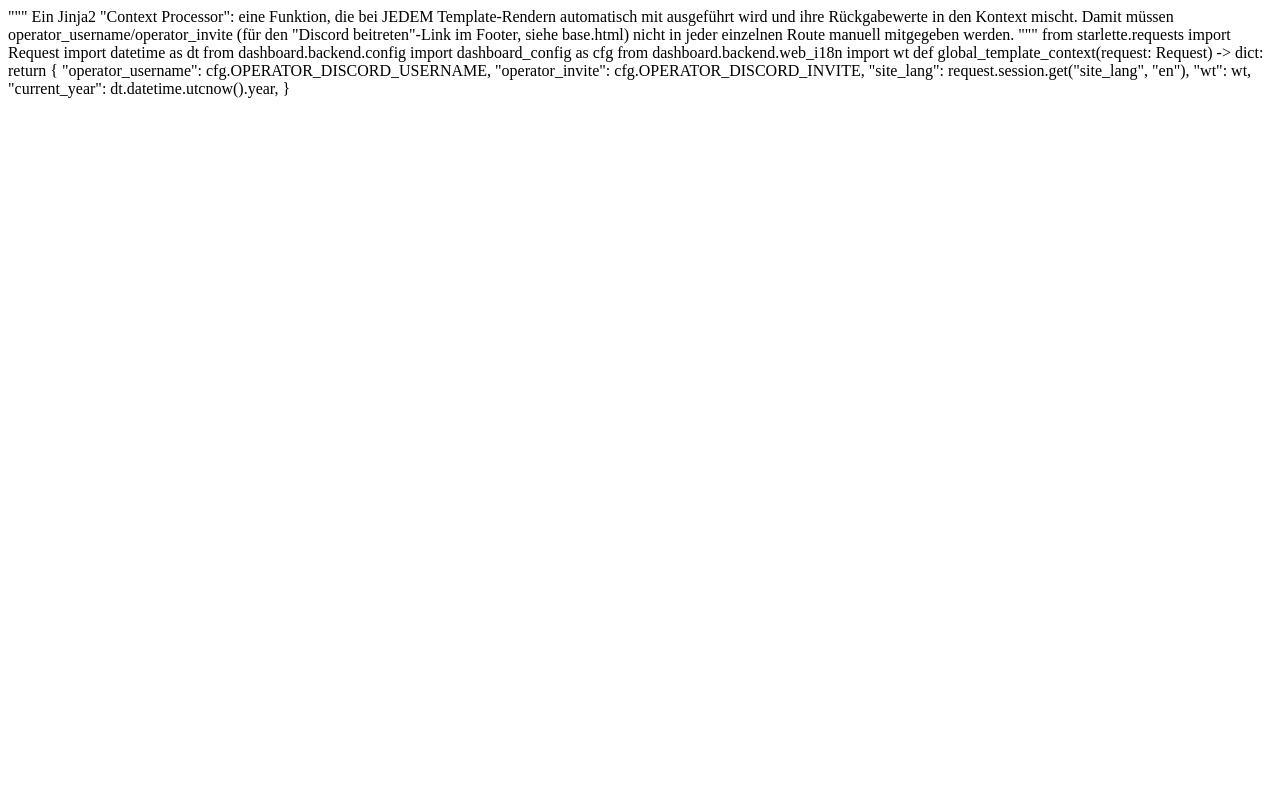
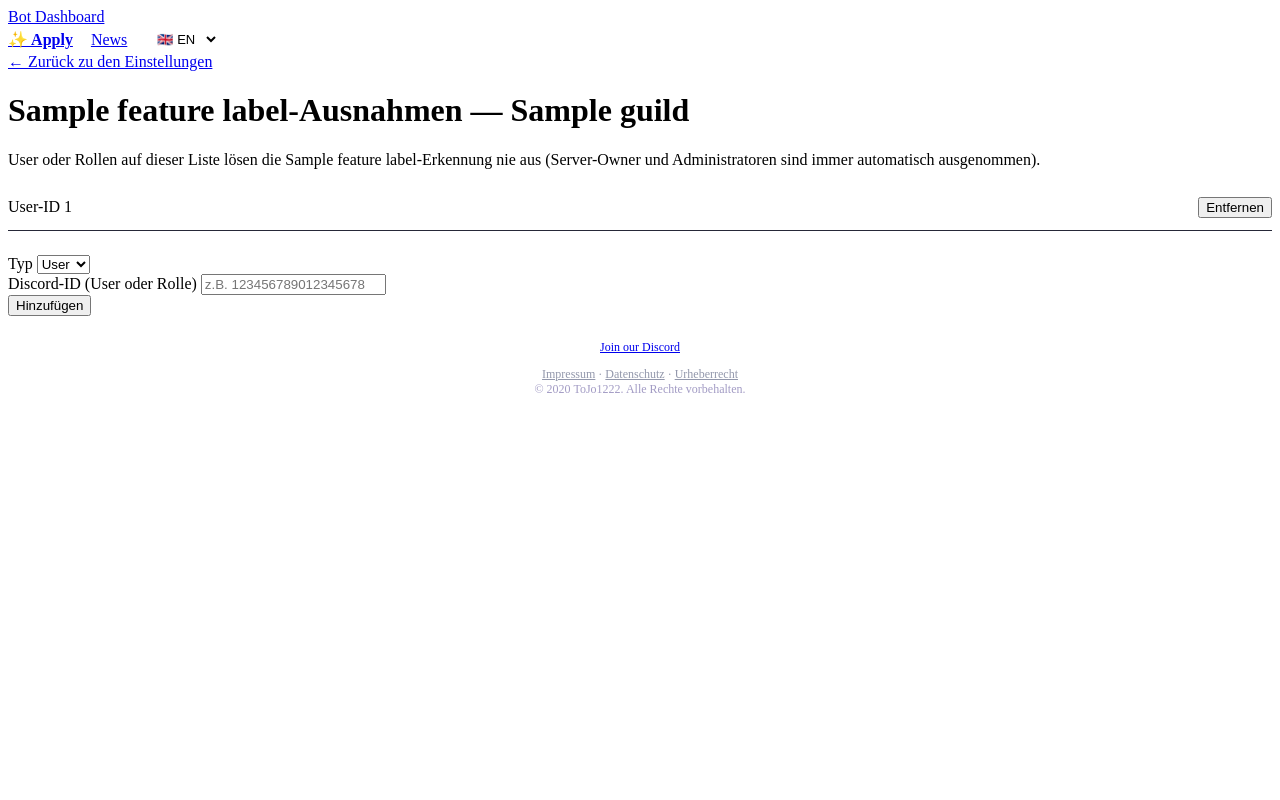
Before and after one commit to tojo01222-cloud/discord-bot-dashboard, a FastAPI app: template dashboard/backend/templates/dash_exemptions.html in a window 1280 px wide. Run offline with FastAPI, Linux system fonts and the light colour scheme; the template is opened without the code that fills it: most values are stand-ins (such as "Sample title", 1, 10 or a date in 2020); parts of the project's set-up code (start-up, migrations or seed data) failed here and were passed over.

Commit message:
Update dash_exemptions.html

```diff
--- a/dashboard/backend/templates/dash_exemptions.html
+++ b/dashboard/backend/templates/dash_exemptions.html
@@ -1,22 +1,35 @@
-"""
-Ein Jinja2 "Context Processor": eine Funktion, die bei JEDEM Template-Rendern
-automatisch mit ausgeführt wird und ihre Rückgabewerte in den Kontext
-mischt. Damit müssen operator_username/operator_invite (für den
-"Discord beitreten"-Link im Footer, siehe base.html) nicht in jeder
-einzelnen Route manuell mitgegeben werden.
-"""
-from starlette.requests import Request
-import datetime as dt
+{% extends "base.html" %}
+{% block title %}{{ feature_label }}-Ausnahmen — {{ guild.name }}{% endblock %}
+{% block content %}
+<a href="/dashboard/{{ guild.id }}" class="back-link">← Zurück zu den Einstellungen</a>
+<h1>{{ feature_label }}-Ausnahmen — {{ guild.name }}</h1>
+<p>User oder Rollen auf dieser Liste lösen die {{ feature_label }}-Erkennung nie aus (Server-Owner und Administratoren sind immer automatisch ausgenommen).</p>
 
-from dashboard.backend.config import dashboard_config as cfg
-from dashboard.backend.web_i18n import wt
+{% if not entries %}
+<p style="color:#9297ab;">Die Liste ist aktuell leer.</p>
+{% else %}
+{% for e in entries %}
+<div style="display:flex; justify-content:space-between; align-items:center; padding:12px 0; border-bottom:1px solid #262838;">
+    <span>{{ "Rolle" if e.target_type == "role" else "User" }}-ID {{ e.target_id }}</span>
+    <form method="post" action="/dashboard/{{ guild.id }}/{{ 'antihack' if feature_label == 'Anti-Hack' else 'antiwerbung' }}-ausnahmen/{{ e.target_type }}/{{ e.target_id }}/entfernen">
+        <button type="submit" class="btn btn-small btn-ghost">Entfernen</button>
+    </form>
+</div>
+{% endfor %}
+{% endif %}
 
-
-def global_template_context(request: Request) -> dict:
-    return {
-        "operator_username": cfg.OPERATOR_DISCORD_USERNAME,
-        "operator_invite": cfg.OPERATOR_DISCORD_INVITE,
-        "site_lang": request.session.get("site_lang", "en"),
-        "wt": wt,
-        "current_year": dt.datetime.utcnow().year,
-    }
+<form method="post" action="/dashboard/{{ guild.id }}/{{ 'antihack' if feature_label == 'Anti-Hack' else 'antiwerbung' }}-ausnahmen" class="settings-form" style="margin-top:24px;">
+    <div class="field">
+        <label for="target_type">Typ</label>
+        <select name="target_type" id="target_type">
+            <option value="user">User</option>
+            <option value="role">Rolle</option>
+        </select>
+    </div>
+    <div class="field">
+        <label for="target_id">Discord-ID (User oder Rolle)</label>
+        <input type="text" id="target_id" name="target_id" required placeholder="z.B. 123456789012345678">
+    </div>
+    <button type="submit" class="btn btn-small">Hinzufügen</button>
+</form>
+{% endblock %}
```
